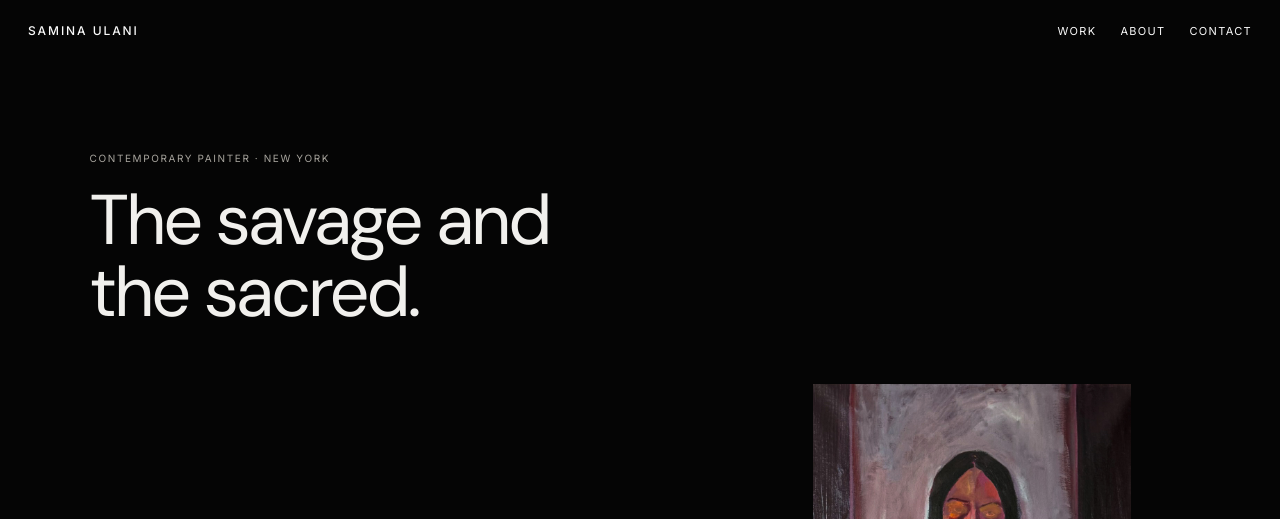
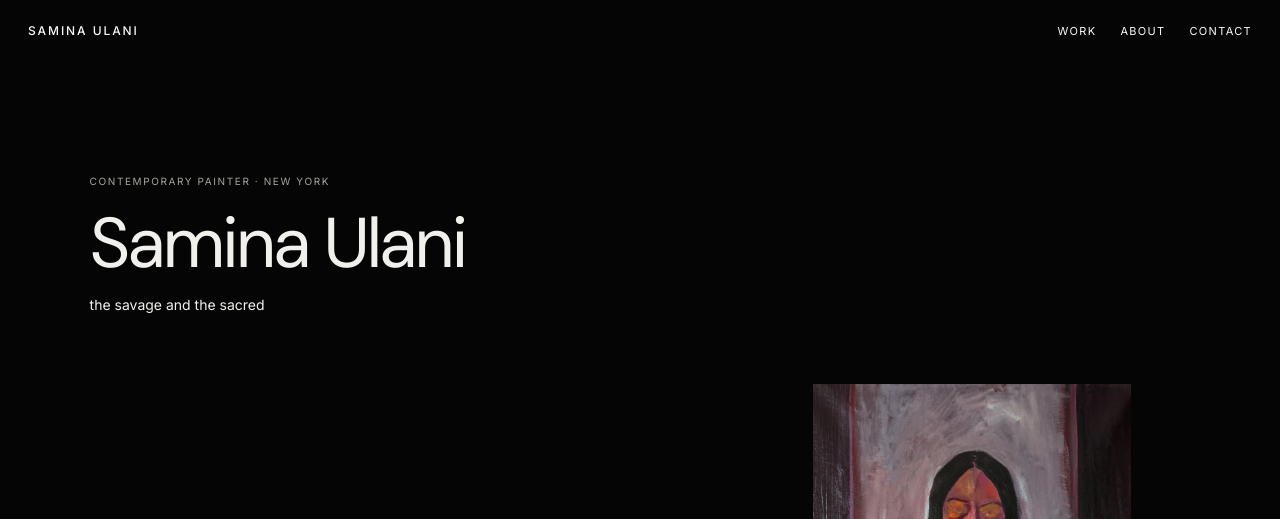
Before and after one commit to saminaulani/saminaulani.github.io, a plain HTML site: page index.html in a window 1280 px wide. Shown: the top 519 px of the page. Drawn offline with Linux system fonts and the light colour scheme.

Commit message:
Revise intro section with new title and subtitle
Updated the intro section with a new title and subtitle.

```diff
--- a/index.html
+++ b/index.html
@@ -16,10 +16,13 @@
     <nav><a href="#work">Work</a><a href="#about">About</a><a href="#contact">Contact</a></nav>
   </header>
   <main id="top">
-    <section class="intro">
-      <p class="eyebrow">Contemporary painter · New York</p>
-      <h1>The savage and<br>the sacred.</h1>
-    </section>
+
+<section class="intro">
+  <p class="eyebrow">Contemporary painter · New York</p>
+  <h1>Samina Ulani</h1>
+  <p class="intro-subtitle">the savage and the sacred</p>
+</section>
+
     <section id="work" class="works" aria-label="Selected works">
       <article class="work work-new-square">
         <figure>
```
